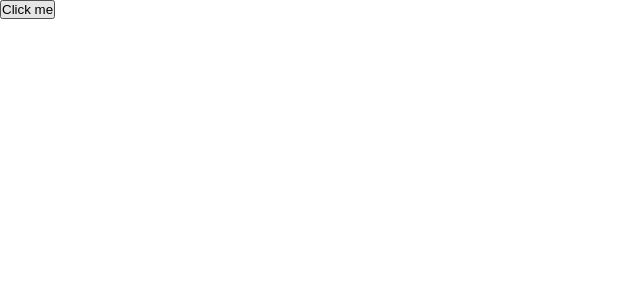
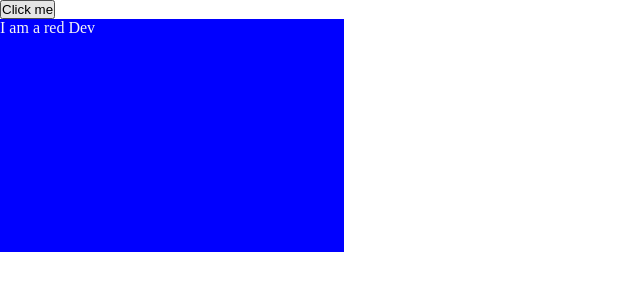
Before and after one commit to aarati01/FetchApiUsingReact, a React (Vite) app: page / in a window 1280 px wide. Shown: the top 300 px of the page, without its empty margins (0-640 px from the left). Built offline with nearby package versions, Linux system fonts and the light colour scheme.

Commit message:
mouserOver is added

```diff
--- a/src/assets/components/EventHandling.jsx
+++ b/src/assets/components/EventHandling.jsx
@@ -4,10 +4,17 @@
 const EventHandling2 = () => {
     alert("Hey I am clicked!!")
 }
+const handleMouseOver=()=>{
+    alert ("Hey I am a mouse Over")
+}
+
   return (
     <>
     <div className="button">
         <button onClick={EventHandling2}>Click me</button>
+    </div>
+    <div className="red" onMouseOver={handleMouseOver}>
+        I am a red Dev
     </div>
     </>
   )
--- a/src/index.css
+++ b/src/index.css
@@ -26,3 +26,10 @@ li{
   list-style: none;
 
 }
+
+.red{
+  background-color: blue;
+  color: whitesmoke;
+  height: 233px;
+  width: 344px;
+}
```
